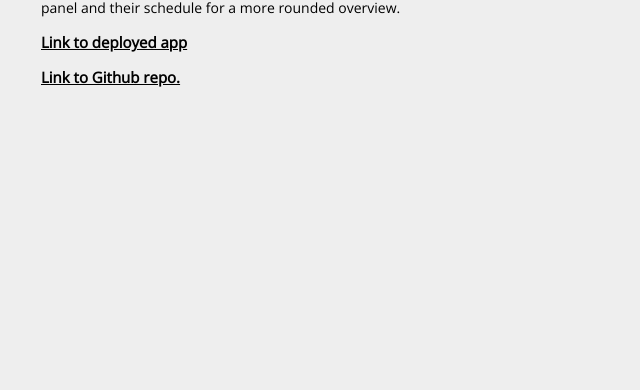
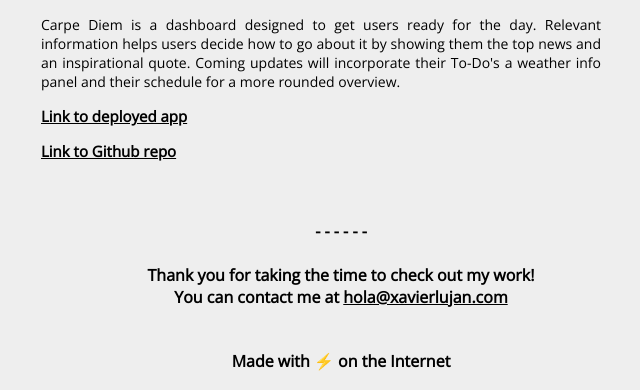
Before and after one commit to chavierto/xlujan, a React (Create React App) app: page / in a window 1280 px wide. Shown: the part 2017-2407 px from the top of the page, without its empty margins (299-939 px from the left). Before the commit the page ends 2119 px from the top, so only its background shows below. Built offline with nearby package versions, Linux system fonts and the light colour scheme; a web font is replaced by a local one.

Commit message:
Add footer

```diff
--- a/src/App.css
+++ b/src/App.css
@@ -54,6 +54,9 @@ h3 {
 	text-align: justify;
 }
 
+h5 {
+	padding: 0;
+}
 p {
 	font-size: 14px;
 	text-align: justify;
@@ -70,6 +73,7 @@ p {
 }
 
 footer {
+	padding: 0rem;
 	display: flex;
 	flex-direction: column;
 	justify-content: center;
--- a/src/App.js
+++ b/src/App.js
@@ -13,6 +13,21 @@ function App(posts) {
 			</nav>
 			<InfoPanel />
 			<PostsPanel />
+			<footer>
+				<h4>
+					- - - - - -<br></br>
+					<br></br>Thank you for taking the time to check out my work!
+					<br></br>
+					You can contact me at{' '}
+					<a
+						href='mailto:hola@xavierlujan.com'
+						target='_blank'
+						rel='noreferrer'>
+						hola@xavierlujan.com
+					</a>
+				</h4>
+				<h4>Made with ⚡️ on the Internet</h4>
+			</footer>
 		</div>
 	);
 }
--- a/src/PostsPanel.js
+++ b/src/PostsPanel.js
@@ -46,10 +46,11 @@ function PostsPanel() {
 							</h3>
 							<h3>
 								<a href={post.github} target='_blank' rel='noreferrer'>
-									Link to Github repo.
+									Link to Github repo
 								</a>
 							</h3>
 						</p>
+						<br></br>
 					</div>
 				);
 			})}
```
